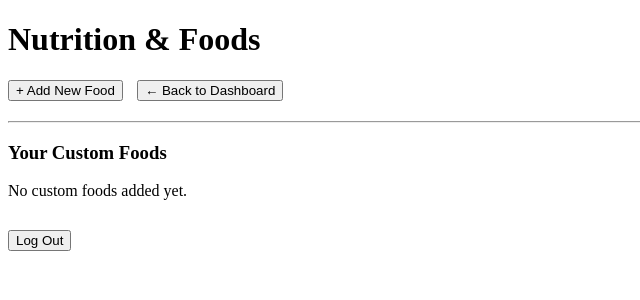
After one commit to Aleksandar598/TitanFitnessApp, a Django app: page /nutrition/ in a window 1280 px wide. The commit adds this page. Shown: the top 300 px of the page, without its empty margins (0-640 px from the left). Run offline with Django 5.2, Linux system fonts and the light colour scheme; the visitor is signed in with stand-in values (Sample User, id 1).

Commit message:
Added nutrition app view

```diff
--- a/TitanFitnessApp/TitanFitnessApp/urls.py
+++ b/TitanFitnessApp/TitanFitnessApp/urls.py
@@ -16,6 +16,8 @@ Including another URLconf
 """
 from django.contrib import admin
 from django.urls import path
+
+from nutrition.views import create_food_view, nutrition_view
 from users.views import register_view, unregistered_menu_view, login_view, dashboard_view, logout_view
 
 urlpatterns = [
@@ -25,4 +27,6 @@ urlpatterns = [
     path('', unregistered_menu_view, name='home'),
     path('dashboard/', dashboard_view, name='dashboard'),
     path('logout/', logout_view, name='logout'),
+    path('create_food/', create_food_view, name='create_food'),
+    path('nutrition/', nutrition_view, name='nutrition'),
 ]
--- a/TitanFitnessApp/nutrition/views.py
+++ b/TitanFitnessApp/nutrition/views.py
@@ -1,3 +1,21 @@
-from django.shortcuts import render
+from django.contrib.auth.decorators import login_required
+from django.shortcuts import render, redirect
 
-# Create your views here.
+from nutrition.forms.CreateFoodForm import CreateFoodForm
+
+@login_required
+def nutrition_view(request):
+    return render(request,'nutrition/nutrition.html')
+
+@login_required
+def create_food_view(request):
+    if request.method == 'POST':
+        food_form = CreateFoodForm(request.POST)
+        if food_form.is_valid():
+            food = food_form.save(commit=False)
+            food.user = request.user
+            food.save()
+            return redirect('nutrition')
+    else :
+        food_form = CreateFoodForm()
+    return render(request,'nutrition/create_food.html', {'form' : food_form})
--- /dev/null
+++ b/TitanFitnessApp/templates/nutrition/nutrition.html
@@ -0,0 +1,48 @@
+<!DOCTYPE html>
+<html lang="en">
+<head>
+    <meta charset="UTF-8">
+    <title>Nutrition Overview</title>
+</head>
+<body>
+
+    <h1>Nutrition & Foods</h1>
+    <div style="margin-bottom: 20px;">
+        <a href="{% url 'create_food' %}" style="text-decoration: none;">
+            <button type="button" class="btn btn-primary">
+                + Add New Food
+            </button>
+        </a>
+
+        <a href="{% url 'dashboard' %}" style="text-decoration: none; margin-left: 10px;">
+            <button type="button" class="btn btn-secondary">
+                &larr; Back to Dashboard
+            </button>
+        </a>
+    </div>
+
+    <hr>
+    <h3>Your Custom Foods</h3>
+    {% if foods %}
+        <ul>
+            {% for food in foods %}
+                <li>
+                    <strong>{{ food.name }}</strong> - {{ food.quantity }}{{ food.quantity_type }}
+                    ({{ food.calories }} kcal | P: {{ food.protein }}g, C: {{ food.carbohydrates }}g, F: {{ food.fat }}g)
+                </li>
+            {% endfor %}
+        </ul>
+    {% else %}
+        <p>No custom foods added yet.</p>
+    {% endif %}
+    <div style="margin-top: 30px;">
+        <form action="{% url 'logout' %}" method="post" style="display: inline;">
+            {% csrf_token %}
+            <button type="submit" class="btn btn-danger">
+                Log Out
+            </button>
+        </form>
+    </div>
+
+</body>
+</html>
```
Also changed, not shown: TitanFitnessApp/templates/nutrition/create_food.html (renamed from TitanFitnessApp/templates/users/register.html, +5 -5 lines).
